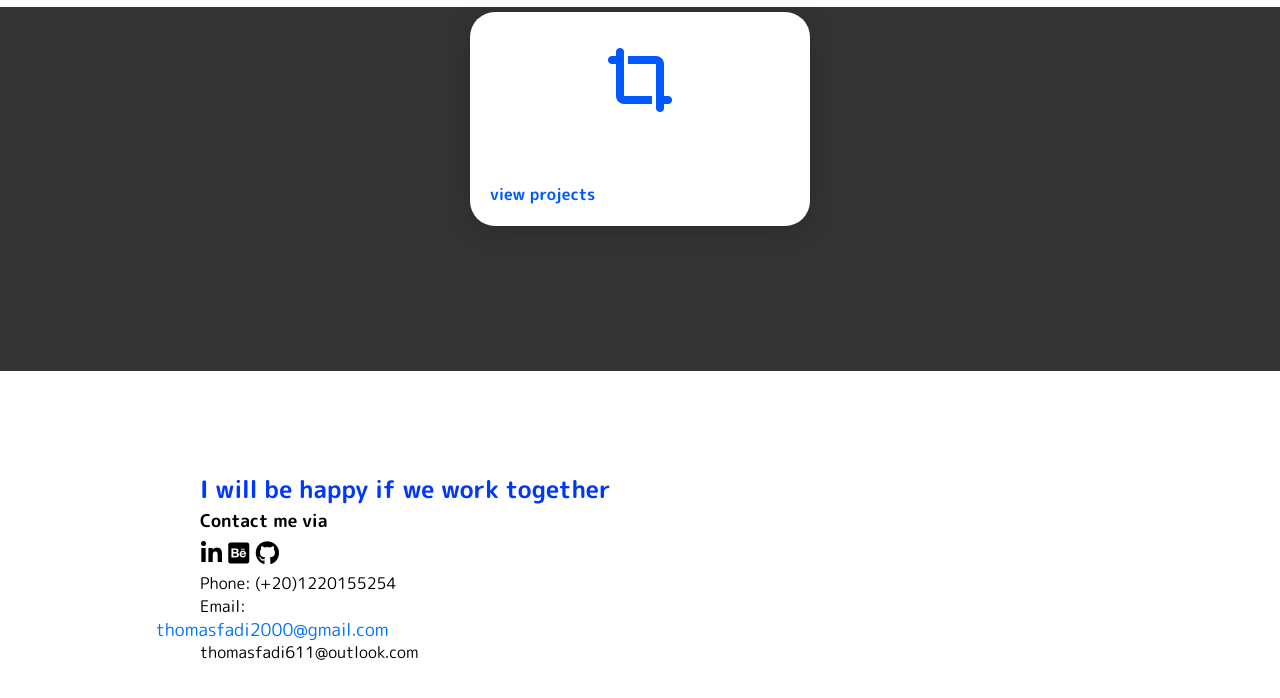
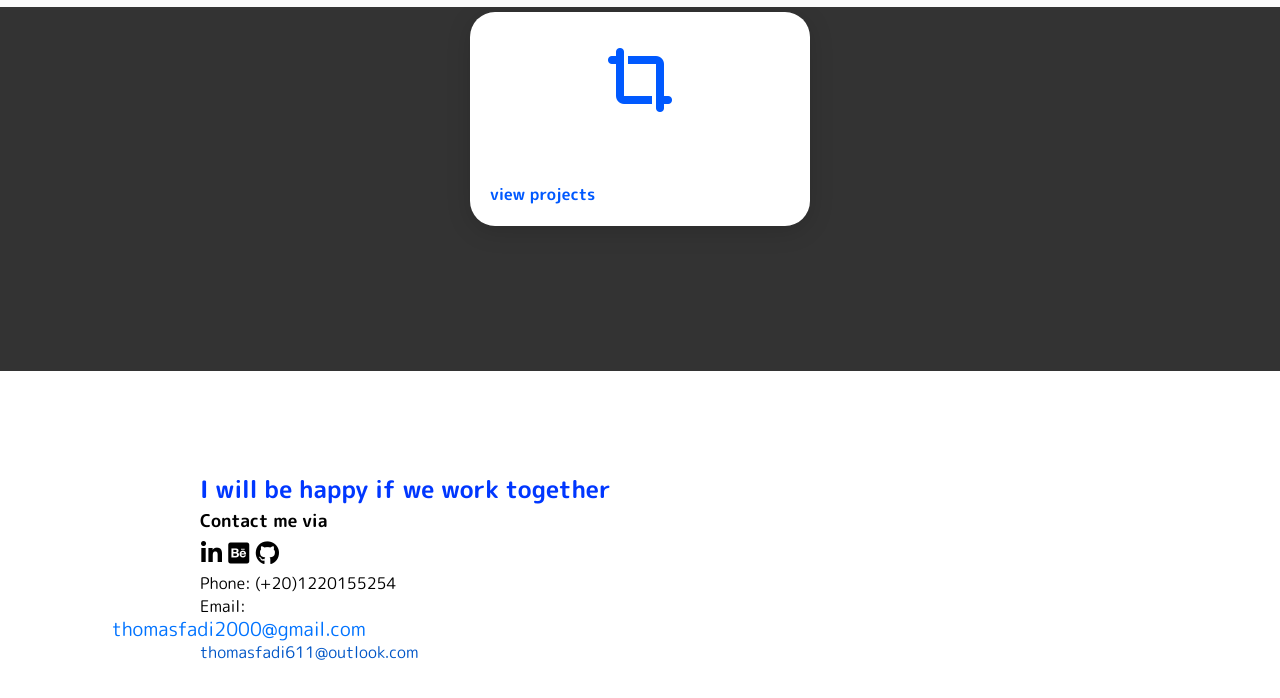
Before and after one commit to Thomasfadi/thomas-fadi.com, a plain HTML site: page index.html in a window 1280 px wide. In both pictures the pointer is over the link "thomasfadi2000@gmail.com". Shown: the part 3127-3825 px from the top of the page. Drawn offline with Linux system fonts and the light colour scheme.

Commit message:
Add files via upload

```diff
--- a/styel.css
+++ b/styel.css
@@ -359,12 +359,12 @@ transform: scale(1.1);
     align-items: center;
     display: block;
     text-decoration: none;
-    color: #000000;
+    color: #0056c7;
 }
 .mail:hover{
     color: #0073ff;
-    transform: scale(1.1);
-    transition: 0.5s ease;
+    transform: scale(1.2);
+    transition: 1s ease;
 }
 .co-icon a{
     color: rgb(0, 0, 0);
```
